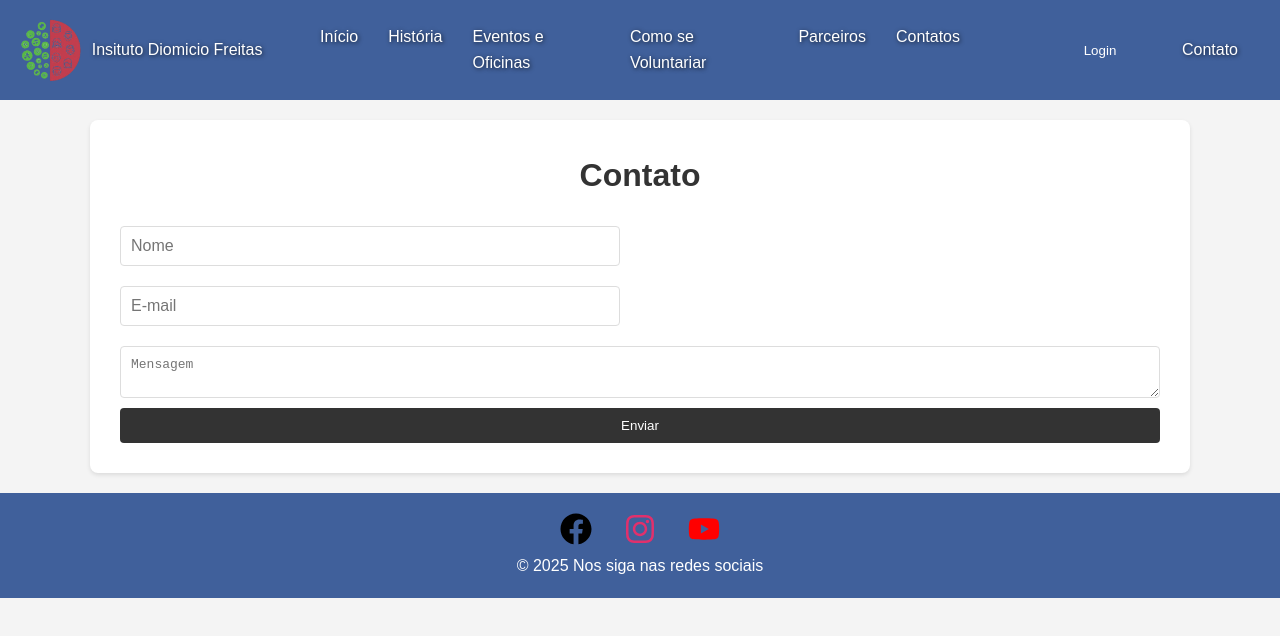
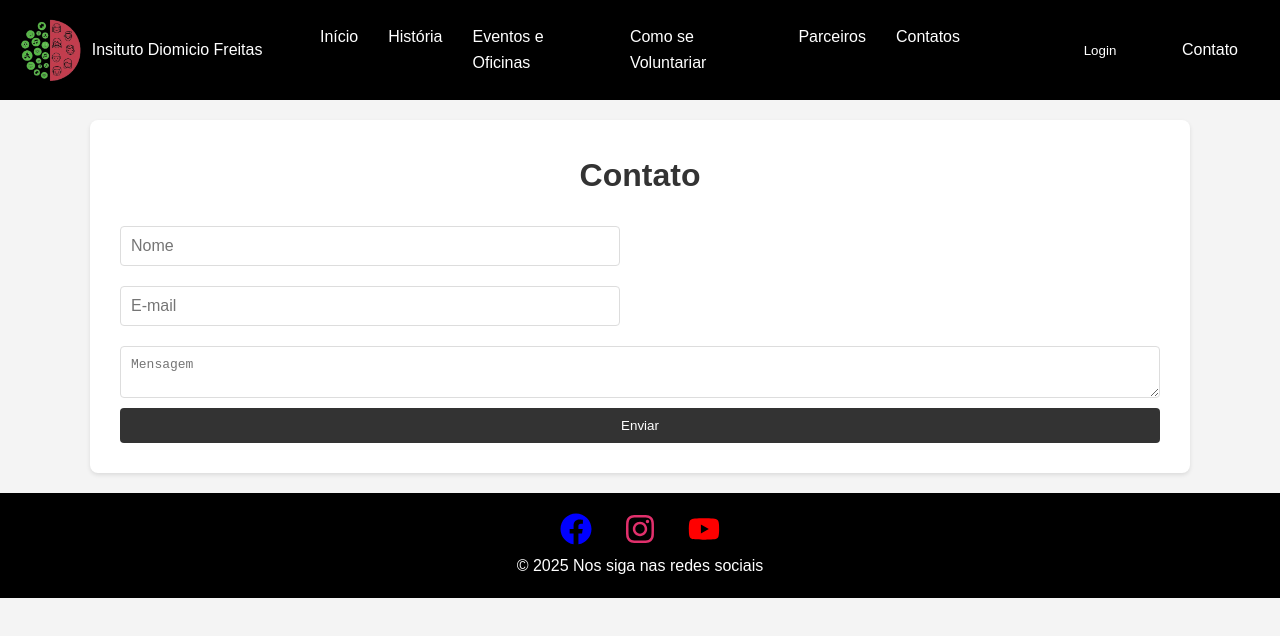
Before and after one commit to vzjunior/projeto_extensao, a React (Create React App) app: page /contatos in a window 1280 px wide. Shown: the top 636 px of the page. Built offline with nearby package versions, Linux system fonts and the light colour scheme.

Commit message:
Alteracao cor footer e header

```diff
--- a/src/components/Footer.module.css
+++ b/src/components/Footer.module.css
@@ -1,7 +1,7 @@
 .footer {
     text-align: center;
     padding: 20px;
-    background-color: #40609B;
+    background-color: black;
     color: white;
 
   }
@@ -17,7 +17,7 @@
   }
 
 .facebook {
-  color: #000;
+  color: blue;
   font-size: 32px;
   transition: transform 0.3s ease, color 0.3s ease;
 }
--- a/src/components/Header.module.css
+++ b/src/components/Header.module.css
@@ -1,6 +1,6 @@
 /* Cabeçalho (Header) */
 .header {
-  background-color: #40609B;
+  background-color: black;
   background-size: cover;
   background-position: center;
   color: white;
@@ -114,7 +114,6 @@
 }
 
 .searchBtn {
-  background-color: #444;
   color: white;
   padding: 6px 12px;
   border: none;
```
